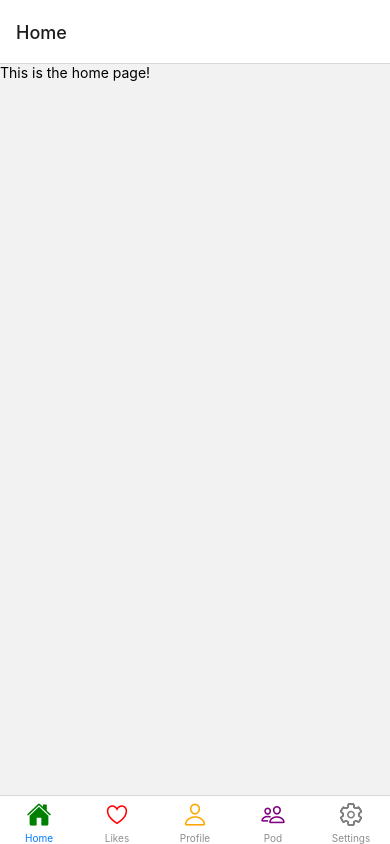
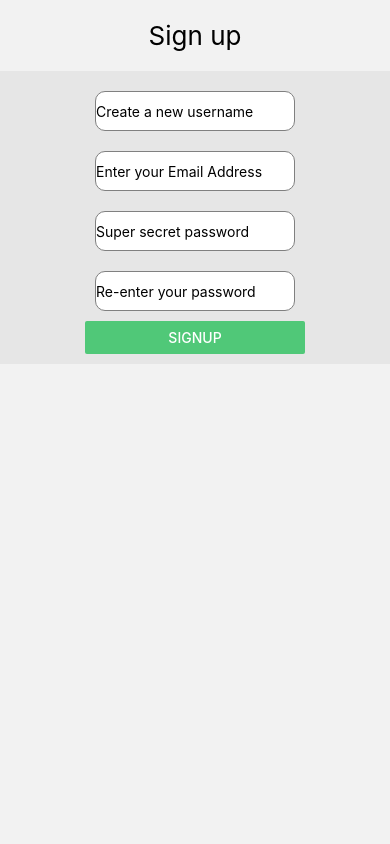
Before and after one commit to Tajwar0/pea-pod-frontend, a React Native app: screen /SignUp in a window 390 px wide. Built offline with nearby package versions, Linux system fonts and the light colour scheme.

Commit message:
updated logic for sign-up page

```diff
--- a/App.js
+++ b/App.js
@@ -10,11 +10,11 @@ export default function App() {
   return (
     <NavigationContainer>
       <Stack.Navigator>
-        {/* <Stack.Screen
+        <Stack.Screen
           name="SignUp"
           component={SignUp}
           options={{ headerShown: false }}
-        /> */}
+        />
         <Stack.Screen
           name="Tabs"
           component={Tabs}
--- a/Components/SignUp.jsx
+++ b/Components/SignUp.jsx
@@ -27,15 +27,13 @@ export default function SignUp({ navigation }) {
             Password2: "",
           }}
           onSubmit={(values) => {
-            console.log(values.Password, values.Password2);
-            console.log(values.Password === values.password2);
             if (validateUsername(values.Username) === null) {
               setUserMessage("Please enter a valid Username\n\n");
             } else setUserMessage("Username is good\n\n");
             if (validateEmail(values.email) === null) {
               setEmailMessage("Please enter a valid Email address\n\n");
             } else setEmailMessage("email is good\n\n");
-            if (values.Password2 != values.password) {
+            if (values.Password2 !== values.password) {
               setPass2Message("Passwords do not match");
             } else if (validatePassword(values.Password) === null) {
               setPassMessage(
@@ -47,7 +45,7 @@ export default function SignUp({ navigation }) {
               validateUsername(values.Username) !== null &&
               validateEmail(values.email) !== null &&
               validatePassword(values.Password) !== null &&
-              values.Password2 == values.password
+              values.Password === values.Password2
             ) {
               navigation.navigate("Tabs");
               // send to backend
```
